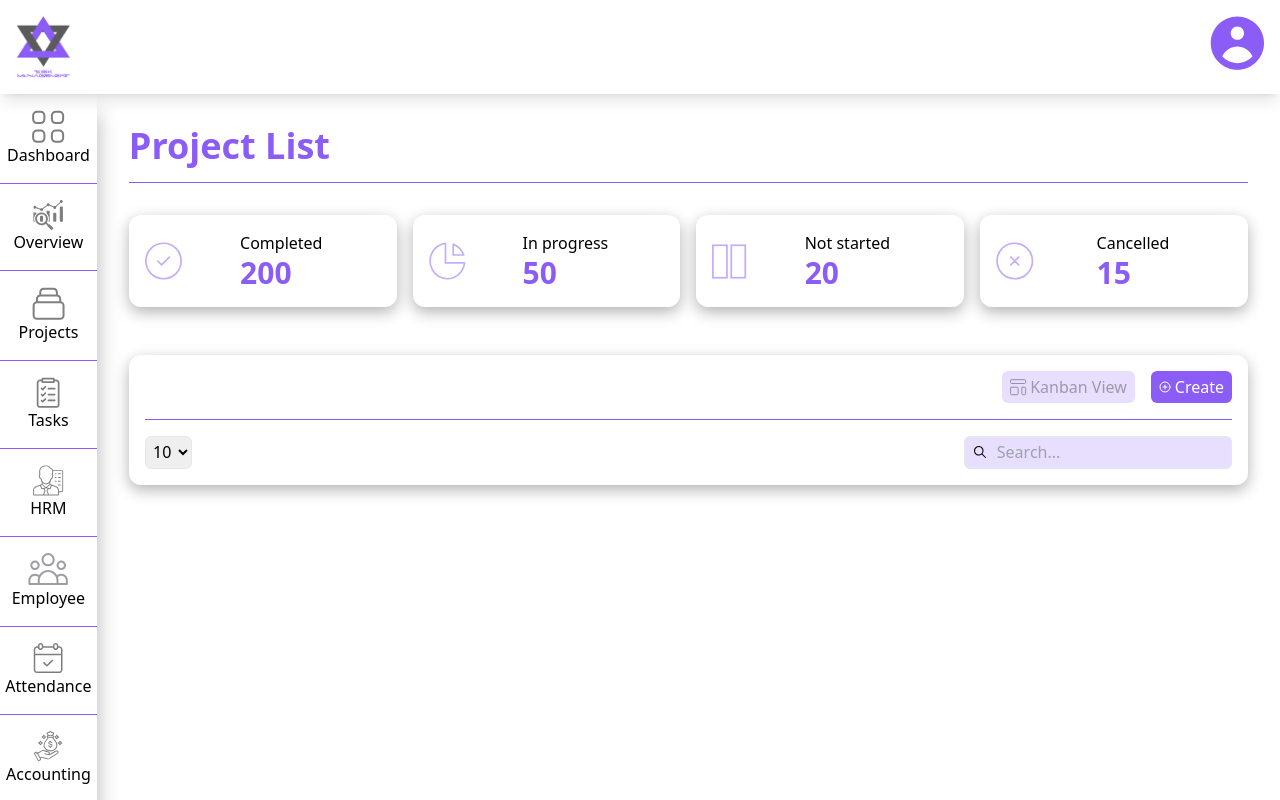
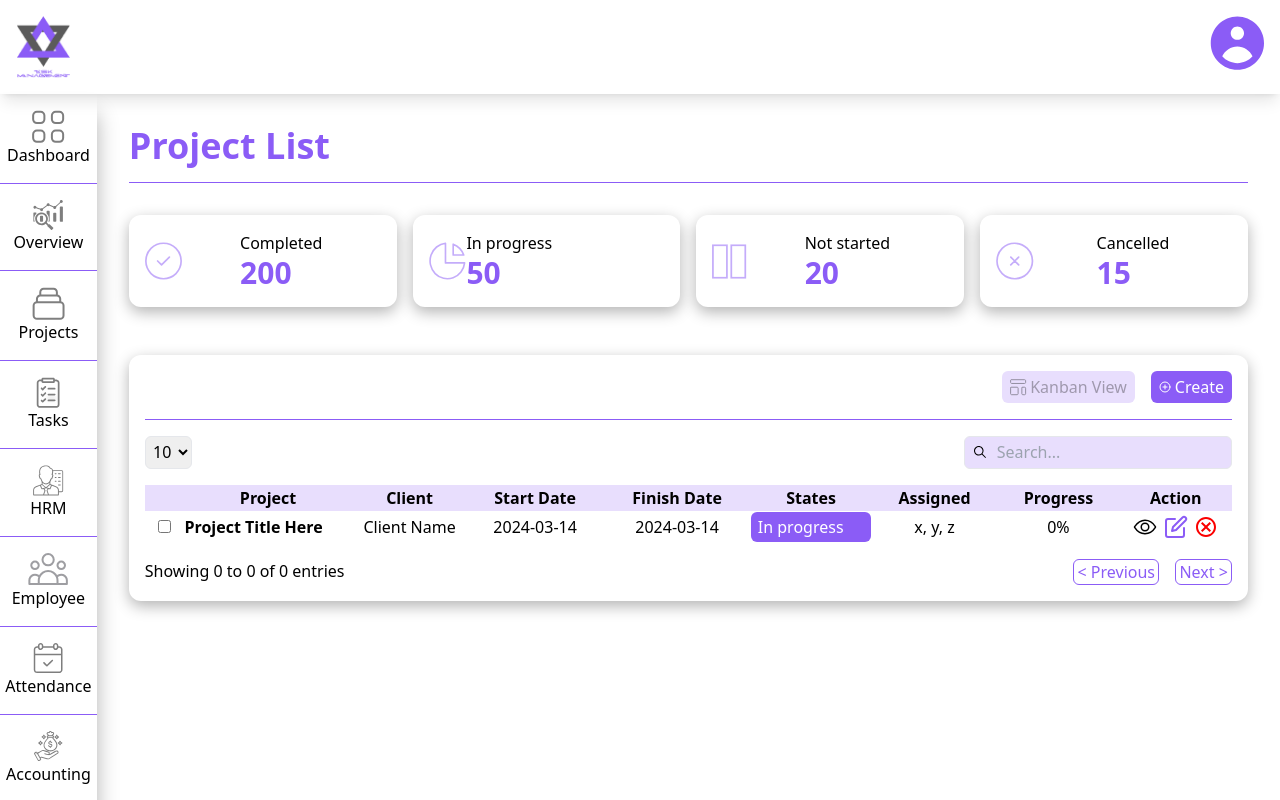
Before and after one commit to tmsaadrayhan/task-client, a React (Vite) app: page /projects in a window 1280 px wide. Shown: the top 800 px of the page. Built offline with nearby package versions, Linux system fonts and the light colour scheme.

Commit message:
project list and project create

```diff
--- a/src/Pages/Projects/Projects.jsx
+++ b/src/Pages/Projects/Projects.jsx
@@ -5,8 +5,19 @@ import notstarted from "../../assets/project/notstarted.svg";
 import kanban from "../../assets/project/kanban.svg";
 import { FiPlusCircle } from "react-icons/fi";
 import { IoIosSearch } from "react-icons/io";
+import { IoEyeOutline } from "react-icons/io5";
+import { FiEdit } from "react-icons/fi";
+import { MdOutlineCancel } from "react-icons/md";
+import { Link } from "react-router-dom";
 
 const Projects = () => {
+  const status = (
+    <>
+      <div className="py-[.2rem] px-[.4rem] text-[#FFFFFF] bg-[#8B5CF6] rounded-md">
+        In progress
+      </div>
+    </>
+  );
   return (
     <div className="p-[2rem] w-full">
       <h1 className="text-4xl text-[#8B5CF6] font-[600]">Project List</h1>
@@ -27,7 +38,7 @@ const Projects = () => {
           <div>
             <img src={inprogress} alt="" />
           </div>
-          <div className="w-full flex justify-center">
+          <div className="w-full justify-center">
             <div>
               <p>In progress</p>
               <p className="text-3xl font-[600] text-[#8B5CF6]">50</p>
@@ -63,9 +74,11 @@ const Projects = () => {
             <img className="me-[.2rem]" src={kanban} alt="Kanban Image" />
             Kanban View
           </button>
-          <button className="flex items-center text-[#FFFFFF] bg-[#8B5CF6] rounded-md px-[.5rem] py-[.25rem]">
-            <FiPlusCircle className="pe-[.25rem]" /> Create
-          </button>
+          <Link to="/create-project">
+            <button className="flex items-center text-[#FFFFFF] bg-[#8B5CF6] rounded-md px-[.5rem] py-[.25rem]">
+              <FiPlusCircle className="pe-[.25rem]" /> Create
+            </button>
+          </Link>
         </div>
         <hr className="solid mt-[1rem]"></hr>
         <div className="flex items-center w-full mt-[1rem]">
@@ -82,6 +95,75 @@ const Projects = () => {
             />
           </div>
         </div>
+        <div className="overflow-x-auto">
+          <table className="table w-full my-[1rem]">
+            {/* head */}
+            <thead className="bg-[#E8DEFD]">
+              <tr>
+                <th className="px-[1rem]"></th>
+                <th className="px-[1rem]">Project</th>
+                <th className="px-[1rem]">Client</th>
+                <th className="px-[1rem]">Start Date</th>
+                <th className="px-[1rem]">Finish Date</th>
+                <th className="px-[1rem]">States</th>
+                <th className="px-[1rem]">Assigned</th>
+                <th className="px-[1rem]">Progress</th>
+                <th className="px-[1rem]">Action</th>
+              </tr>
+            </thead>
+            <tbody>
+              {/* row 1 */}
+              <tr>
+                <th>
+                  <label>
+                    <input type="checkbox" className="checkbox" />
+                  </label>
+                </th>
+                <td>
+                  <div className="flex items-center gap-3">
+                    <div>
+                      <div className="font-bold">Project Title Here</div>
+                    </div>
+                  </div>
+                </td>
+                <td>
+                  <div className="mx-auto w-fit">Client Name</div>
+                </td>
+                <td>
+                  <div className="mx-auto w-fit">2024-03-14</div>
+                </td>
+                <td>
+                  <div className="mx-auto w-fit">2024-03-14</div>
+                </td>
+                <td>{status}</td>
+                <td>
+                  <div className="mx-auto w-fit">x, y, z</div>
+                </td>
+                <td>
+                  <div className="mx-auto w-fit">0%</div>
+                </td>
+                <td>
+                  <div className="flex justify-center items-center">
+                    <IoEyeOutline className="text-2xl m-[.2rem]" />
+                    <FiEdit className="text-2xl m-[.2rem] text-[#8B5CF6]" />
+                    <MdOutlineCancel className="text-2xl m-[.2rem] text-[#FB0000]" />
+                  </div>
+                </td>
+              </tr>
+            </tbody>
+          </table>
+        </div>
+        <div className="flex w-full">
+          <div className="text-nowrap">Showing 0 to 0 of 0 entries</div>
+          <div className="w-full flex  justify-end">
+            <button className="text-[#8B5CF6] border border-[#8B5CF6] px-[.2rem] rounded-md me-[1rem]">
+              {"< "}Previous
+            </button>
+            <button className="text-[#8B5CF6] border border-[#8B5CF6] px-[.2rem] rounded-md">
+              Next{" >"}
+            </button>
+          </div>
+        </div>
       </div>
     </div>
   );
```
